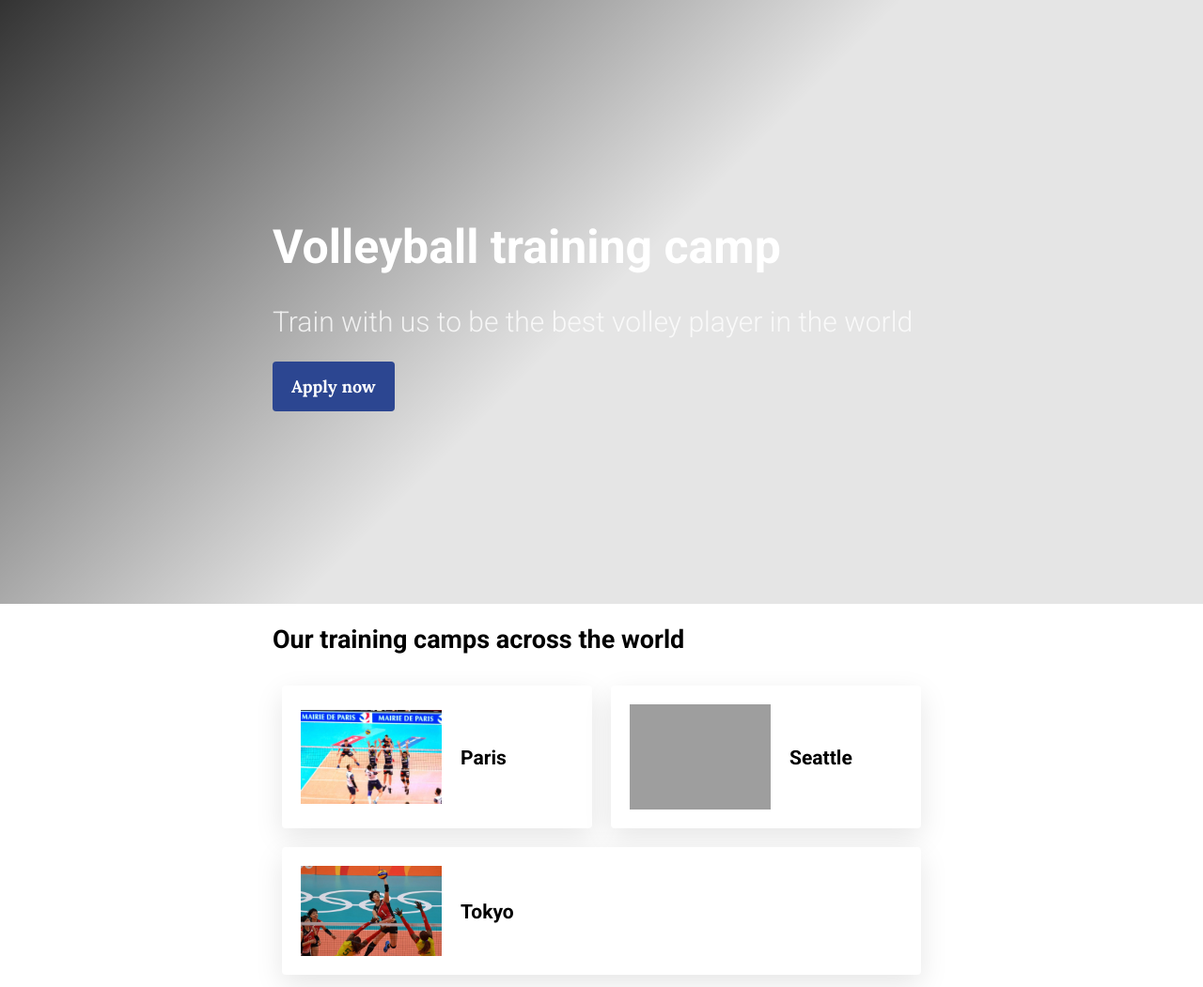
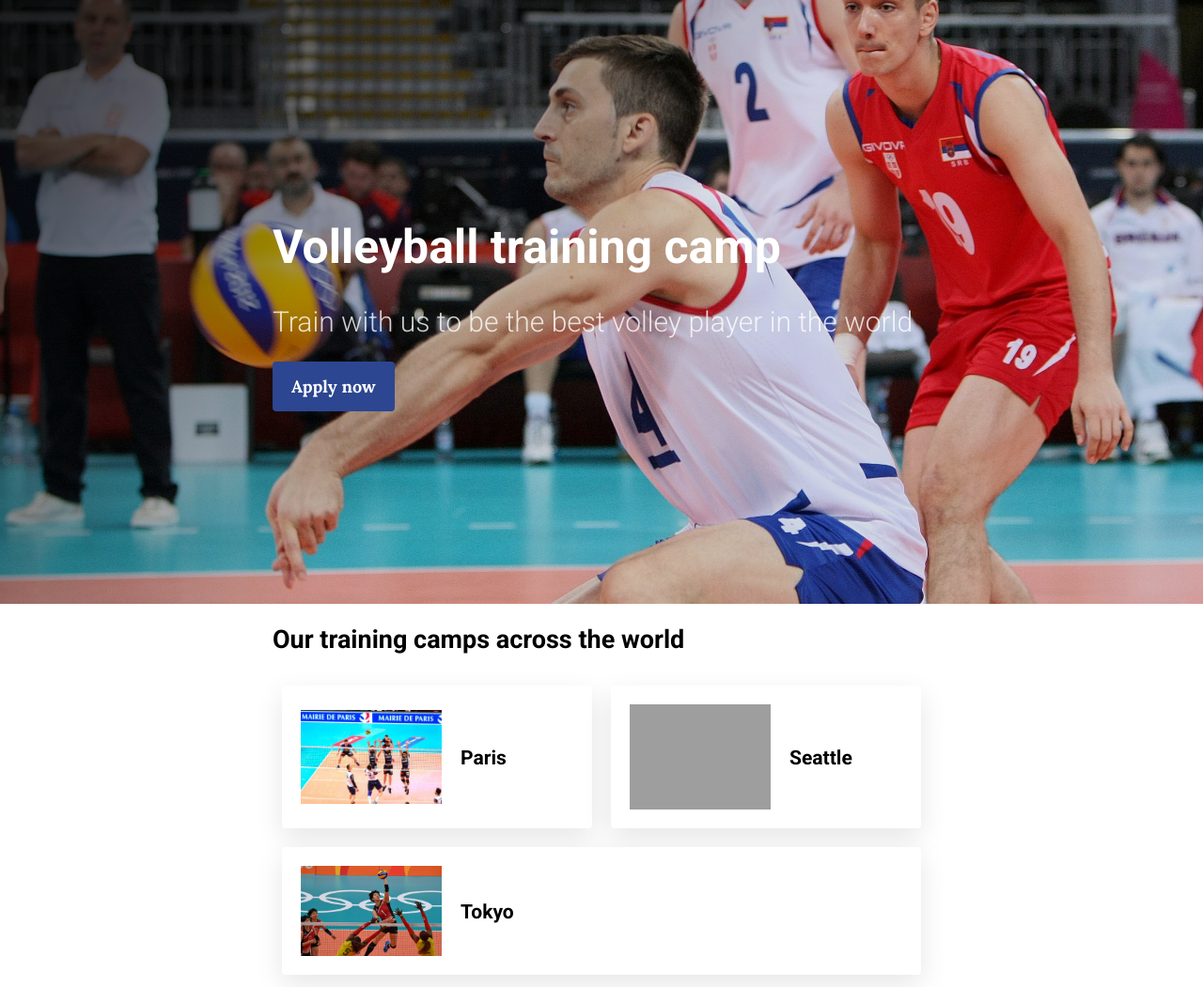
Before and after one commit to killian-dafonseca/landing, a plain HTML site: page index.html in a window 1280 px wide. Shown: the top 1051 px of the page at 94% size. Drawn offline with Linux system fonts and the light colour scheme; grey boxes are pictures that could not be loaded; a script that the page names is missing; files whose address does not match are found by name.

Commit message:
Update banner.css

```diff
--- a/css/components/banner.css
+++ b/css/components/banner.css
@@ -1,6 +1,6 @@
 .banner {
   background-image: linear-gradient(-225deg, rgba(0,0,0,0.8) 0%, rgba(0,0,0,0.1) 50%),
-  url("landing/images/background.png");
+  url("C:/Users/Killian/Desktop/landing/images/background.png");
   background-size: cover;
   background-position: center;
   color: white;
```
